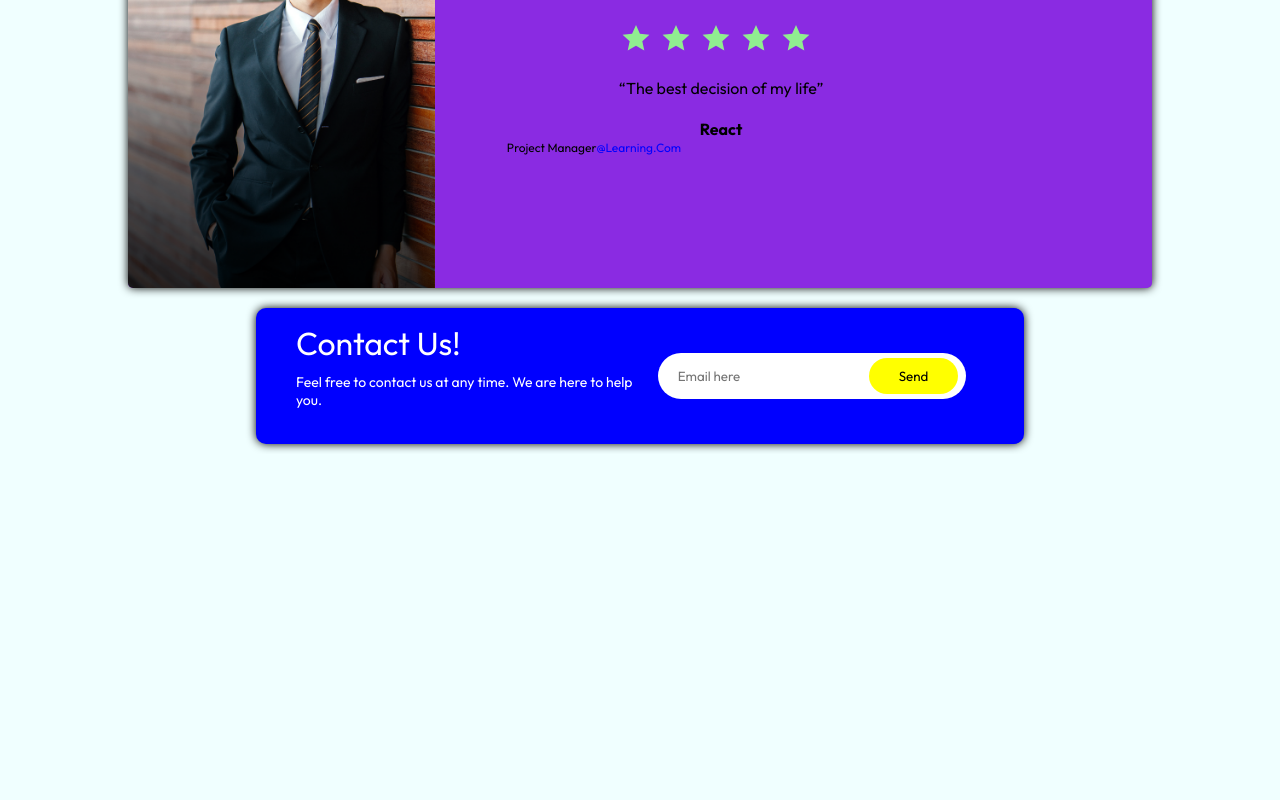
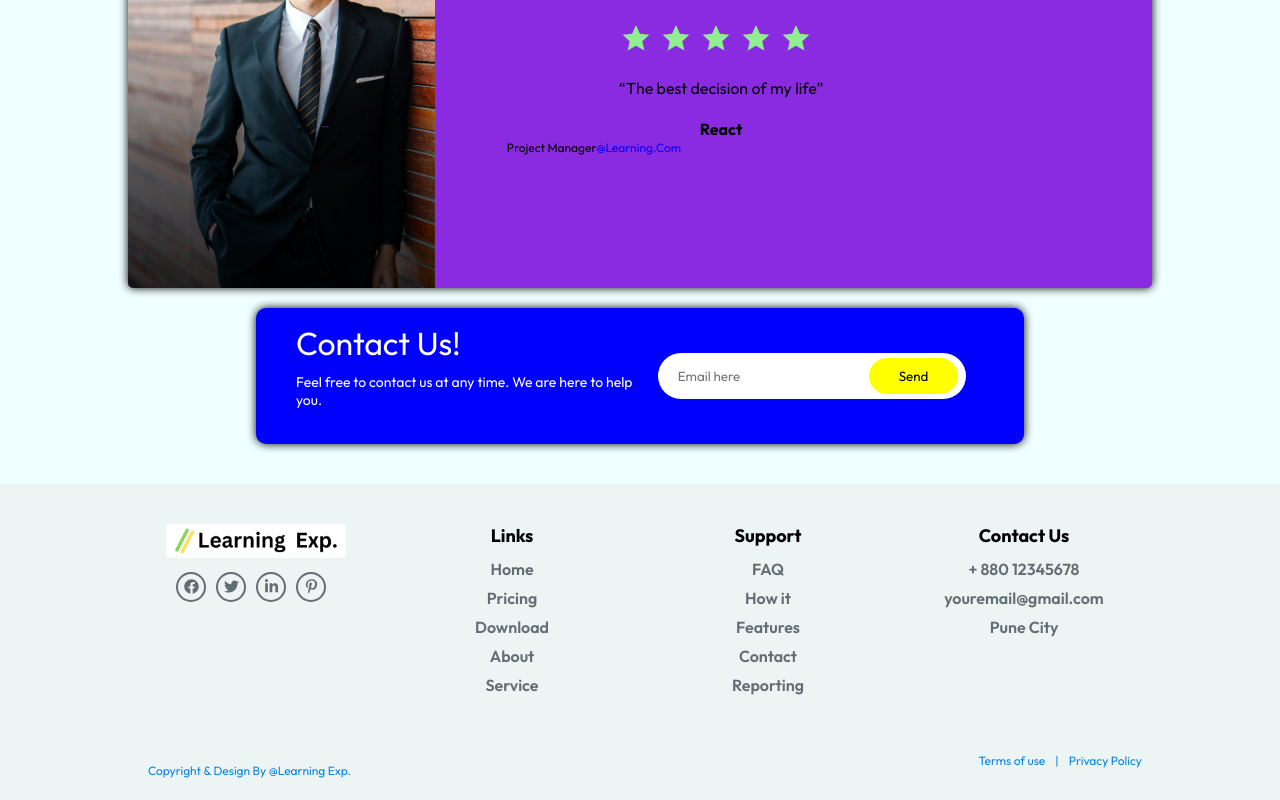
Before and after one commit to RavinduKavinda/Learning-App, a React (Create React App) app: page / in a window 1280 px wide. Shown: the part 2523-3323 px from the top of the page. Before the commit the page ends 2977 px from the top, so only its background shows below. Built offline with nearby package versions, Linux system fonts and the light colour scheme.

Commit message:
footer setup

```diff
--- a/src/App.js
+++ b/src/App.js
@@ -6,6 +6,7 @@ import Hero from './Components/Hero/Hero';
 import Navbar from './Components/Navbar/Navbar';
 import Services from './Components/Services/Services';
 import Whyus from './Components/Whyus/Whyus';
+import Footer from './Components/Footer/Footer';
 
 function App() {
   return (
@@ -17,6 +18,7 @@ function App() {
       <Goals />
       <Feedback />
       <Contact />
+      <Footer />
     </div>
   );
 }
--- /dev/null
+++ b/src/Components/Footer/Footer.css
@@ -0,0 +1,99 @@
+.footer_container{
+    padding-top: 30px;
+}
+
+.footer {
+  display: flex;
+  justify-content: space-around;
+  background-color: #edf4f4;
+  padding: 20px 0;
+  padding-left: 10%;
+  padding-right: 10%;
+}
+
+.footer-column {
+  flex: 1;
+  padding: 0 20px;
+  margin-top: 20px;
+}
+
+.footer-column h3 {
+  font-size: 18px;
+  margin-bottom: 10px;
+  color: black;
+}
+
+.footer-column ul {
+  list-style-type: none;
+  padding: 0;
+  line-height: 1.5;
+}
+
+.footer-column ul li {
+  margin-bottom: 5px;
+  font-weight: 600;
+  color: #636e72;
+}
+
+.footer-column ul li a {
+  color: #636e72;
+  text-decoration: none;
+}
+
+.footer-column ul li a:hover {
+  text-decoration: underline;
+}
+
+.footer-column-right {
+  display: flex;
+  align-items: center;
+}
+
+.right-links {
+  display: flex;
+  align-items: center;
+}
+
+.right-links a,
+.right-links p {
+  margin: 10px;
+}
+
+.right-links p {
+  margin: 0;
+}
+
+.footer.footer-terms,
+.footer-column.left {
+  width: 100%;
+  color: #0984e3;
+  font-size: 12px;
+}
+
+.footer-row.social-icons {
+  color: #636e72;
+  margin-top: 10px;
+}
+
+.footer-row.social-icons a {
+  display: inline-flex;
+  align-items: center;
+  justify-content: center;
+  width: 30px;
+  height: 30px;
+  margin-right: 10px;
+  border: 2px solid #636e72;
+  border-radius: 100%;
+  text-decoration: none;
+  transition: background-color 0.3s, border-color 0.3s;
+}
+
+.footer-row.social-icons a:hover {
+  background-color: #000;
+}
+
+.footer-row.social-icons a svg {
+  width: 15px;
+  height: 15px;
+  fill: #636e72;
+}
--- /dev/null
+++ b/src/Components/Footer/Footer.jsx
@@ -0,0 +1,70 @@
+import React from 'react';
+import './Footer.css';
+import logo from './../../Assets/logo.png';
+import { FaFacebook, FaLinkedinIn, FaPinterestP, FaTwitter } from 'react-icons/fa';
+
+
+const Footer = () => {
+  return (
+    <footer className='footer_container'>
+      <div className="footer">
+        <div className="footer-column">
+          <div className="footer-row">
+            <img src={logo} alt="Logo" className="logo" />
+          </div>
+          <div className="footer-row social-icons">
+            <a href="#"><FaFacebook /></a>
+            <a href="#"><FaTwitter /></a>
+            <a href="#"><FaLinkedinIn /></a>
+            <a href="#"><FaPinterestP /></a>
+          </div>
+        </div>
+        <div className="footer-column">
+          <h3>Links</h3>
+          <ul>
+            <li><a href="#">Home</a></li>
+            <li><a href="#">Pricing</a></li>
+            <li><a href="#">Download</a></li>
+            <li><a href="#">About</a></li>
+            <li><a href="#">Service</a></li>
+          </ul>
+        </div>
+        <div className="footer-column">
+          <h3>Support</h3>
+          <ul>
+            <li><a href="#">FAQ</a></li>
+            <li><a href="#">How it</a></li>
+            <li><a href="#">Features</a></li>
+            <li><a href="#">Contact</a></li>
+            <li><a href="#">Reporting</a></li>
+          </ul>
+        </div>
+        <div className="footer-column">
+          <h3>Contact Us</h3>
+          <ul>
+            <li>+ 880 12345678</li>
+            <li>youremail@gmail.com</li>
+            <li>Pune City</li>
+          </ul>
+        </div>
+      </div>
+
+        <div className="footer footer-terms">
+            <div className="footer-column left">
+                <a href="#">Copyright & Design By @Learning Exp.</a>
+            </div>
+
+            <div className="footer-column-right">
+                <div className="right-links">
+                    <a href="#">Terms of use</a>
+                    <p>|</p>
+                    <a href="#">Privacy Policy</a>
+                </div>
+            </div>
+        </div>
+
+    </footer>
+  );
+};
+
+export default Footer;
```
